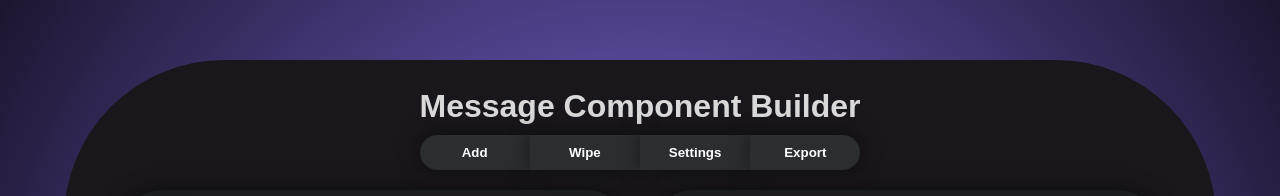
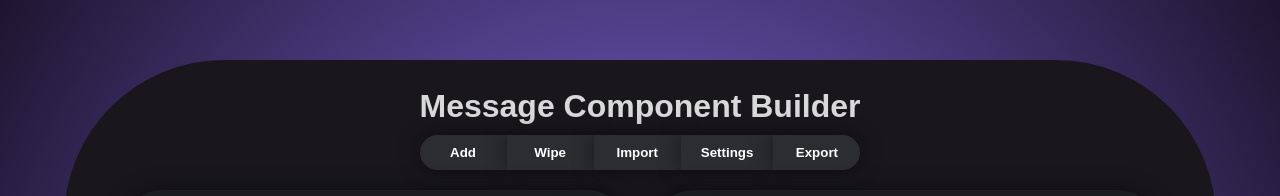
Before and after one commit to NotPiny/Hex, a SvelteKit app: page /components in a window 1280 px wide. Shown: the top 196 px of the page. Built offline with nearby package versions, Linux system fonts and the light colour scheme.

Commit message:
Add option to import components from JSON

```diff
--- a/src/routes/components/+page.svelte
+++ b/src/routes/components/+page.svelte
@@ -113,6 +113,32 @@
 			}}
 		>
 			Wipe
+		</button>
+		<button
+			class="import-button"
+			on:click={() => {
+				if (!browser) return;
+
+				const jsonInput = prompt(
+					'Enter JSON to import (leave empty to cancel):',
+					JSON.stringify($components)
+				);
+
+				if (jsonInput) {
+					try {
+						const parsed = JSON.parse(jsonInput);
+						if (Array.isArray(parsed) && parsed.length > 0) {
+							components.set(parsed);
+						} else {
+							alert('Invalid JSON format. Please provide a valid array of components.');
+						}
+					} catch (e) {
+						alert('Failed to parse JSON: ' + e);
+					}
+				}
+			}}
+		>
+			Import
 		</button>
 		<button
 			class="settings-button"
```
